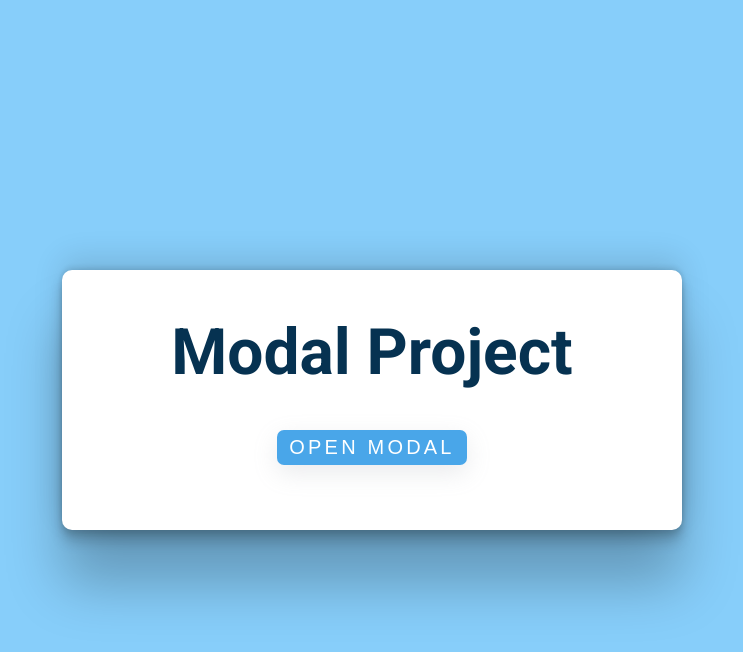
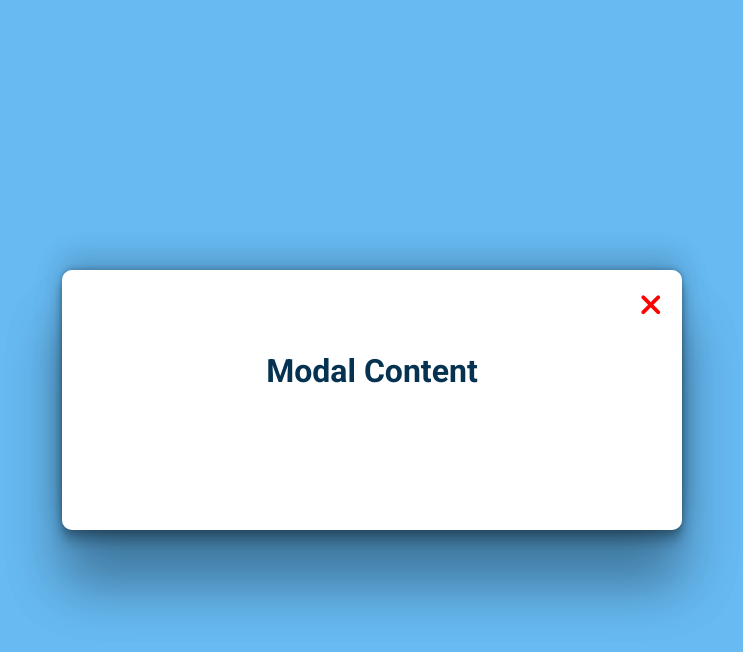
Before and after one commit to CodrutMH/JavaScript-Projects, a plain HTML site: page 06-modal/index.html in a window 1280 px wide. Both pictures are taken after a click on the button "OPEN MODAL". Shown: the whole page, without its empty margins (268-1011 px from the left). Drawn offline with Linux system fonts and the light colour scheme.

Commit message:
finished modal project

```diff
--- a/06-modal/app.js
+++ b/06-modal/app.js
@@ -0,0 +1,10 @@
+const openModal = document.querySelector('.open-modal-btn');
+const closeModal = document.querySelector('.close-modal-btn');
+const modalOverlay = document.querySelector('.modal-overlay');
+
+openModal.addEventListener('click', function () {
+  modalOverlay.classList.add('open-modal');
+});
+closeModal.addEventListener('click', function () {
+  modalOverlay.classList.remove('open-modal');
+});
--- a/06-modal/index.html
+++ b/06-modal/index.html
@@ -3,17 +3,25 @@
     <meta charset="UTF-8" />
     <meta http-equiv="X-UA-Compatible" content="IE=edge" />
     <meta name="viewport" content="width=device-width, initial-scale=1.0" />
-    <link rel="stylesheet" href="style.css">
+    <link rel="stylesheet" href="style.css" />
+    <script
+      src="https://kit.fontawesome.com/6447c7e566.js"
+      crossorigin="anonymous"
+    ></script>
 
     <title>Modal</title>
   </head>
   <body>
-
-   <div class="modal-container">
-    <h3>Modal Project</h3>
-    <button class="open-modal">open modal</button>
-   </div>
-
-    </main>
+    <div class="modal-container">
+      <h3>Modal Project</h3>
+      <button class="open-modal-btn">open modal</button>
+    </div>
+    <div class="modal-overlay">
+      <div class="modal-container-overlay">
+        <h3>Modal Content</h3>
+        <button class="close-modal-btn"><i class="fas fa-times"></i></button>
+      </div>
+    </div>
+    <script src="app.js"></script>
   </body>
 </html>
--- a/06-modal/style.css
+++ b/06-modal/style.css
@@ -57,7 +57,9 @@ body {
 
   background-color: lightskyblue;
 }
-.modal-container {
+.modal-container,
+.modal-container-overlay {
+  position: relative;
   width: 620px;
   height: 260px;
   background-color: #ffffff;
@@ -81,7 +83,7 @@ h3 {
   color: var(--clr-primary-1);
   padding-top: 20px;
 }
-.open-modal {
+.open-modal-btn {
   font-size: 20px;
   background-color: var(--clr-primary-5);
   border: none;
@@ -95,7 +97,42 @@ h3 {
   transition: 300ms;
   box-shadow: rgba(149, 157, 165, 0.2) 0px 8px 24px;
 }
-.open-modal:hover {
+.open-modal-btn:hover {
   background-color: white;
   color: var(--clr-primary-5);
 }
+.modal-overlay {
+  position: fixed;
+  top: 0;
+  left: 0;
+  width: 100%;
+  height: 100%;
+  background: rgba(73, 166, 233, 0.5);
+  display: grid;
+  place-items: center;
+  transform: var(--transition);
+  visibility: hidden;
+  z-index: -10;
+}
+.open-modal {
+  visibility: visible;
+  z-index: 10;
+}
+.modal-overlay h3 {
+  font-size: 2rem;
+}
+.close-modal-btn {
+  position: absolute;
+  top: 20px;
+  right: 20px;
+  background: none;
+  border: none;
+  color: red;
+  font-size: 30px;
+  margin-left: auto;
+  transition: 300ms;
+  cursor: pointer;
+}
+.close-modal-btn:hover {
+  font-size: 35;
+}
```
